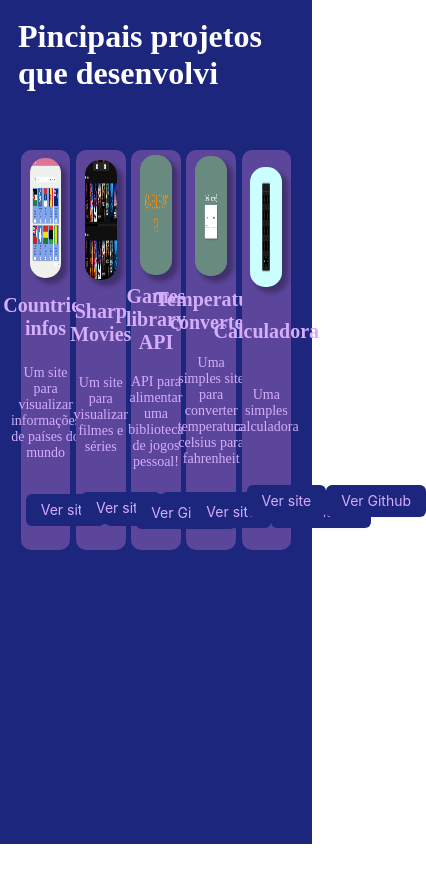
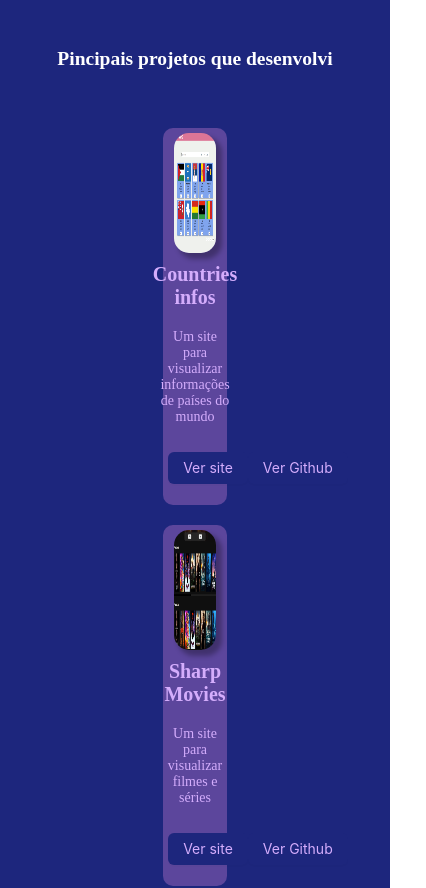
Before and after one commit to Josimar-Souza/portfolio, a React (Vite) app: page /Projects in a window 390 px wide. Shown: the top 888 px of the page, 426 px wide, since content can reach past the window. Before the commit the page ends 844 px from the top, so only its background shows below. Built offline with nearby package versions, Linux system fonts and the light colour scheme.

Commit message:
feat: Added mobile support to projects page style

```diff
--- a/src/pages/Projects/projectsStyles.js
+++ b/src/pages/Projects/projectsStyles.js
@@ -8,6 +8,10 @@ export const ProjectsPageContainer = styled.div`
   min-height: 100vh;
   padding: 18px;
   width: 80%;
+
+  @media only screen and (max-width: 512px) {
+    width: 100%;
+  }
 `;
 
 export const ProjectsContainer = styled.div`
@@ -16,8 +20,18 @@ export const ProjectsContainer = styled.div`
   justify-content: space-around;
   margin-top: 3rem;
   width: 100%;
+
+  @media only screen and (max-width: 512px) {
+    align-items: center;
+    flex-direction: column;
+  }
 `;
 
 export const ProjectsPageTitle = styled.h1`
   color: white;
+
+  @media only screen and (max-width: 512px) {
+    font-size: 5vw;
+    margin-top: 30px;
+  }
 `;
```
